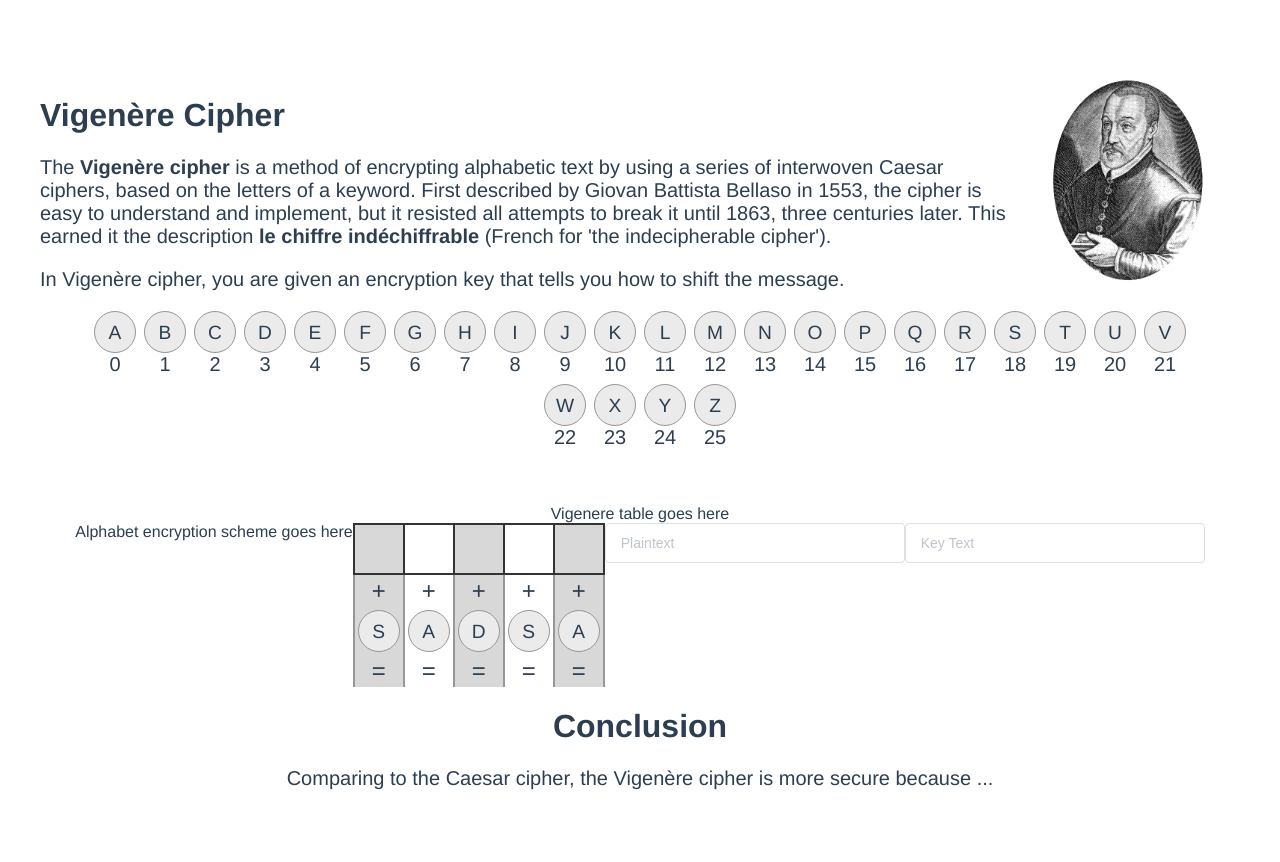
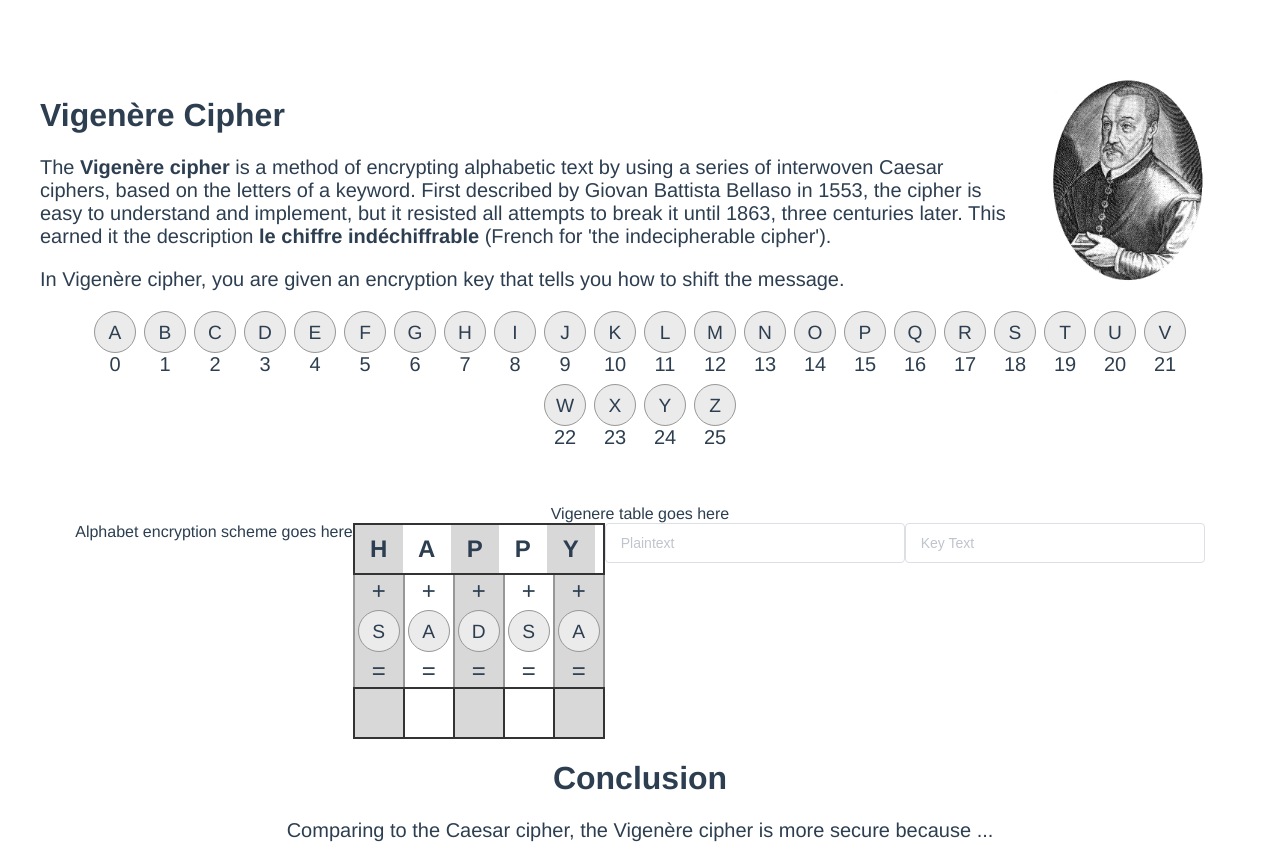
Before and after one commit to AJ-Kumar36/crypto-crypto, a Vue app: page /vigenere in a window 1280 px wide. Before the commit the page ends 810 px from the top, so only its background shows below. Built offline with nearby package versions, Linux system fonts and the light colour scheme; what vue-konva would draw is missing.

Commit message:
Added functionality for guessing encrypted text, using custom keys/plaintext

```diff
--- a/src/components/Vigenere/Encryption.vue
+++ b/src/components/Vigenere/Encryption.vue
@@ -43,6 +43,35 @@
           <span>=</span>
         </div>
       </div>
+      <el-form
+        v-if="guessEncryptedText"
+        class="letter-blocks"
+      >
+        <el-form-item
+          v-for="(letter, index) in sanitizedEnc"
+          :key="index"
+        >
+          <el-input
+            :ref="`encTextOutputs${index}`"
+            v-model="encTextOutputs[index]"
+            :class="['letter-block', !isEncTextGuessCorrect || 'green']"
+            status="warning"
+            @input="() => updateEncTextOutput(index)"
+          />
+        </el-form-item>
+      </el-form>
+      <div
+        v-else
+        class="letter-blocks"
+      >
+        <div
+          v-for="(letter, index) in sanitizedEnc"
+          :key="index"
+          class="letter-block"
+        >
+          <span>{{ letter }}</span>
+        </div>
+      </div>
     </div>
     <div class="inputs">
       <el-input
@@ -61,6 +90,7 @@
 
 <script>
 import CircleLetter from '../Common/CircleLetter.vue';
+import {encrypt} from './utils';
 
 /**
  * TODO: Display the vigenere cipher layout // TODO: @atish3
@@ -83,8 +113,8 @@ export default {
   props: {
     plainText: { type: String, required: true },
     vigenereKey: { type: String, required: true },
-    guessPlainText: { type: Boolean, default: true },
-    guessEncryptedText: { type: Boolean, default: false },
+    guessPlainText: { type: Boolean, default: false },
+    guessEncryptedText: { type: Boolean, default: true },
     guessKey: { type: Boolean, default: false },
     customizedPlainText: { type: Boolean, default: false },
     customizedKeyText: {type: Boolean, default: false }
@@ -94,12 +124,13 @@ export default {
       customPlain: '',
       keytext: '',
       plainTextInputs: [],
+      encTextOutputs: [],
     }
   },
   computed: {
     sanitizedText() {
       let text = ''
-      if (this.customizedPlainText){
+      if (this.customPlain.length > 0){
         text = (this.customPlain || '').toUpperCase();
       } else {
         text = (this.plainText || '').toUpperCase();
@@ -116,6 +147,18 @@ export default {
 
       return sanitizedText.split('');
     },
+    sanitizedEnc() {
+      let text = this.encryptedText.toUpperCase()
+      let sanitizedEnc = ''
+
+      for (let char of text) {
+        const charCode = char.charCodeAt(0);
+        if (charCode >= aAscii && charCode <= zAscii) {
+          sanitizedEnc += char;
+        }
+      }
+      return sanitizedEnc;
+    },
     repetitiveKey() {
       /**
        * When plainText = 'ababab' and vigenereKey = 'abc',
@@ -123,7 +166,7 @@ export default {
        */
       let repKey = [];
       let encKey = ''
-      if (this.customizedKeyText && this.keytext.length > 0){
+      if (this.keytext.length > 0){
         encKey = this.keytext
       } else {
         encKey = this.vigenereKey
@@ -133,8 +176,18 @@ export default {
       }
       return repKey;
     },
+    encryptedText() {
+      let text = this.sanitizedText.join('')
+      let encKey = this.repetitiveKey.join('')
+      return encrypt(encKey, text)
+    },
     isPlainTextGuessCorrect() {
       return this.plainTextInputs.join() === this.sanitizedText.join();
+    },
+    isEncTextGuessCorrect() {
+      console.log(this.encTextOutputs)
+      console.log(this.sanitizedEnc)
+      return this.encTextOutputs.join('') === this.sanitizedEnc;
     },
   },
   watch: {
@@ -159,6 +212,12 @@ export default {
       this.plainTextInputs[index] = this.getSingleInput(this.plainTextInputs[index]);
       if (this.plainTextInputs[index].length > 0 && index < this.sanitizedText.length - 1) {
         this.$refs[`plainTextInput${index + 1}`][0].focus();
+      }
+    },
+    updateEncTextOutput(index) {
+      this.encTextOutputs[index] = this.getSingleInput(this.encTextOutputs[index]);
+      if (this.encTextOutputs[index].length > 0 && index < this.sanitizedEnc.length - 1) {
+        this.$refs[`encTextOutputs${index + 1}`][0].focus();
       }
     }
   },
--- a/src/components/Vigenere/utils.js
+++ b/src/components/Vigenere/utils.js
@@ -1,6 +1,7 @@
 function getVigenereSquare() {
   var y = [];
   var x = Array.from("abcdefghijklmnopqrstuvwxyz");
+  var i;
   for(i = 0; i < 26; ++i){
     y.push(x.slice(0))
     x.push(x.shift())
@@ -8,7 +9,7 @@ function getVigenereSquare() {
   return y;
 }
 
-function encrypt(key, plainText) {
+export function encrypt(key, plainText) {
   //Input handling - the rest of the function breaks if we have
   //uppercase letters
   //If we really need uppercase letter support, I can add that in later
@@ -19,7 +20,7 @@ function encrypt(key, plainText) {
   var length = key.length
   var encryptText = ""
 
-
+  var i;
   for(i = 0; i < plainText.length; ++i){
 
     //Check for spaces or special characters (don't "encrypt" these)
@@ -51,6 +52,7 @@ function decrypt(key, cipherText) {
   var length = key.length
   var plainText = ""
 
+  var i;
   for(i = 0; i < cipherText.length; ++i){
     if(cipherText[i].charCodeAt() == 32)
     {
@@ -74,12 +76,14 @@ function decrypt(key, cipherText) {
   return plainText;
 }
 
+/*
 console.log(getVigenereSquare());
 let key = 'crypto'
 let plaintext = 'TBP Crypto Taskforce';
 let ciphertext = encrypt(key, plaintext);
 console.log(plaintext, "\n", ciphertext, "\n");
 console.log(decrypt(key, ciphertext));
+*/
 
 // PLAINTEXT
 // BCDBCDBCD
```
